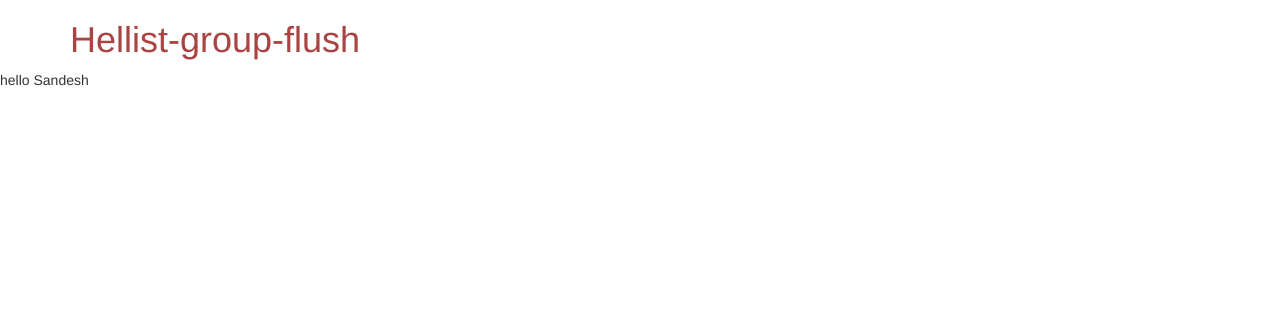
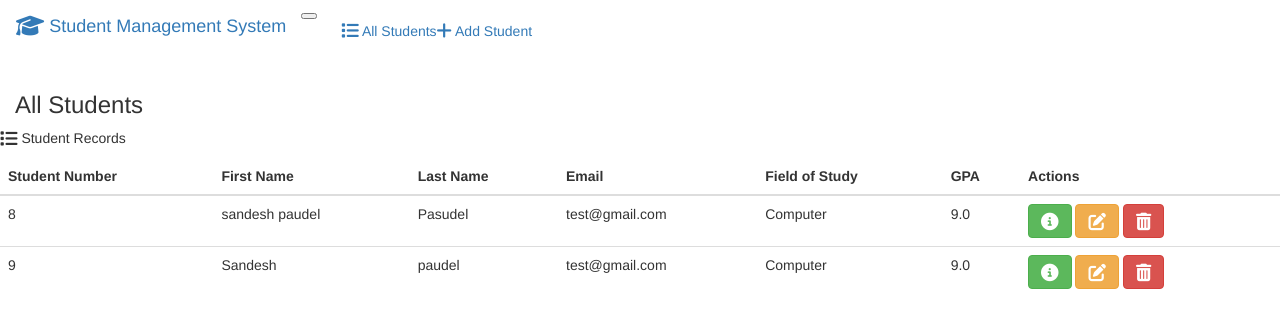
Before and after one commit to SandeshPAUDELs/student_managment_system, a Django app: page / in a window 1280 px wide. Shown: the top 328 px of the page. Run offline with Django 4.2, Linux system fonts and the light colour scheme; data comes from the database, SQL or seed files in the repository; both versions use the stored data as it was after the commit; some libraries are stand-ins or nearby versions.

Commit message:
crud complete

```diff
--- a/student/student/faculties/admin.py
+++ b/student/student/faculties/admin.py
@@ -2,4 +2,8 @@ from django.contrib import admin
 
 # Register your models here.
 from .models import faculties
-admin.site.register(faculties)
+# admin.site.register(faculties)
+class facultiesAdmin(admin.ModelAdmin):
+    list_display = ('student_number', 'first_name', 'last_name', 'email', 'field_of_study', 'gpa')
+
+admin.site.register(faculties, facultiesAdmin)
--- /dev/null
+++ b/student/student/faculties/templates/faculties/base.html
@@ -0,0 +1,54 @@
+<!DOCTYPE html>
+<html lang="en">
+<head>
+  {% load static %}
+<meta charset="utf-8">
+<meta http-equiv="X-UA-Compatible" content="IE=edge">
+<meta name="viewport" content="width=device-width, initial-scale=1">
+<title>Student Managment System</title>
+<link rel="stylesheet" href="https://fonts.googleapis.com/css?family=Roboto|Varela+Round">
+<link rel="stylesheet" href="https://fonts.googleapis.com/icon?family=Material+Icons">
+<link rel="stylesheet" href="https://maxcdn.bootstrapcdn.com/font-awesome/4.7.0/css/font-awesome.min.css">
+<link rel="stylesheet" href="https://maxcdn.bootstrapcdn.com/bootstrap/3.3.7/css/bootstrap.min.css">
+<link rel="stylesheet" href="https://cdnjs.cloudflare.com/ajax/libs/font-awesome/6.1.1/css/all.min.css">
+<script src="https://ajax.googleapis.com/ajax/libs/jquery/1.12.4/jquery.min.js"></script>
+<script src="https://maxcdn.bootstrapcdn.com/bootstrap/3.3.7/js/bootstrap.min.js"></script>
+<style>
+  ul{
+    list-style: none;
+  }
+</style>
+<body>
+  <nav class="navbar navbar-expand-lg">
+    <div class="container-fluid">
+      <a class="navbar-brand" href="">
+        <i class="fa-solid fa-graduation-cap fa-lg"></i> Student Management System
+      </a>
+      <button class="navbar-toggler" type="button" aria-label="Toggle navigation">
+        <span class="navbar-toggler-icon"></span>
+      </button>
+      <div class="collapse navbar-collapse" id="navbarColor01">
+        <ul class="navbar-nav me-auto">
+          <li class="nav-item">
+            <a class="nav-link" href="{% url 'index' %}">
+              <i class="fa-solid fa-list fa-lg"></i> All Students
+            </a>
+          </li>
+
+          <li class="nav-item">
+            <a class="nav-link" href="{% url 'add' %}">
+              <i class="fa-solid fa-plus fa-lg"></i> Add Student
+            </a>
+          </li>
+        </ul>
+      </div>
+    </div>
+  </nav>
+  <div class="container-fluid">
+    {% block body %}
+    {% endblock %}
+  </div>
+    </div>
+  </nav>
+  </body>
+</html>
--- a/student/student/faculties/templates/faculties/index.html
+++ b/student/student/faculties/templates/faculties/index.html
@@ -1,21 +1,117 @@
-<!DOCTYPE html>
-<html lang="en">
-<head>
-  {% load static %}
-<meta charset="utf-8">
-<meta http-equiv="X-UA-Compatible" content="IE=edge">
-<meta name="viewport" content="width=device-width, initial-scale=1">
-<title>Student Managment System</title>
-<link rel="stylesheet" href="https://fonts.googleapis.com/css?family=Roboto|Varela+Round">
-<link rel="stylesheet" href="https://fonts.googleapis.com/icon?family=Material+Icons">
-<link rel="stylesheet" href="https://maxcdn.bootstrapcdn.com/font-awesome/4.7.0/css/font-awesome.min.css">
-<link rel="stylesheet" href="https://maxcdn.bootstrapcdn.com/bootstrap/3.3.7/css/bootstrap.min.css">
-<script src="https://ajax.googleapis.com/ajax/libs/jquery/1.12.4/jquery.min.js"></script>
-<script src="https://maxcdn.bootstrapcdn.com/bootstrap/3.3.7/js/bootstrap.min.js"></script>
+{% extends "faculties/base.html" %}
 
-  <body>
-	<h1 class = "container text-danger">Hellist-group-flush</h1>
-    <p>hello Sandesh </p>
+{% block body %}
+<h3 class="m-4">All Students</h3>
+<div class="row">
+  <div class="col-12">
+    {% if students %}
+    <div class="card bg-light ms-4 me-4 mb-4">
+      <div class="card-header">
+        <i class="fa-solid fa-list fa-lg"></i> Student Records
+      </div>
+      <div class="card-body">
+        <p class="card-text">
+          <div class="table-responsive">
+            <table class="table table-hover">
+              <thead>
+                <tr>
+                  <th scope="col">Student Number</th>
+                  <th scope="col">First Name</th>
+                  <th scope="col">Last Name</th>
+                  <th scope="col">Email</th>
+                  <th scope="col">Field of Study</th>
+                  <th scope="col">GPA</th>
+                  <th scope="col">Actions</th>
+                </tr>
+              </thead>
+              <tbody>
+                {% for student in students %}
+                  <tr>
+                    <td>{{ student.student_number }}</td>
+                    <td>{{ student.first_name }}</td>
+                    <td>{{ student.last_name }}</td>
+                    <td>{{ student.email }}</td>
+                    <td>{{ student.field_of_study }}</td>
+                    <td>{{ student.gpa }}</td>
+                    <td>
+                      <button type="button" class="btn btn-success me-1" href="{% url 'student_details' student.id %}" data-toggle="modal" data-target="#myModal{{student.id}}">
+                        <i class="fa-solid fa-circle-info fa-lg"></i>
+                      </button>
 
-	</body>
-</html>
+                      <!-- Modal - View Student -->
+                      <div class="modal" id="myModal{{student.id}}" tabindex="-1" aria-labelledby="myModalLabel1" aria-hidden="true">
+                        <div class="modal-dialog" role="document">
+                          <div class="modal-content">
+                            <div class="modal-header">
+                              <h5 class="modal-title">
+                                Student: {{ student.first_name }} {{ student.last_name }}
+                              </h5>
+                              <button type="button" class="btn-close" data-dismiss="modal" aria-label="Close">
+                                <span aria-hidden="true"></span>
+                              </button>
+                            </div>
+                            <div class="modal-body">
+                              <ul class="list-unstyled">
+                                <li>Student Number: <strong>{{ student.student_number }}</strong></li>
+                                <li>First Name: <strong>{{ student.first_name }}</strong></li>
+                                <li>Last Name: <strong>{{ student.last_name }}</strong></li>
+                                <li>Email: <strong>{{ student.email }}</strong></li>
+                                <li>Field of Study: <strong>{{ student.field_of_study }}</strong></li>
+                                <li>GPA: <strong>{{ student.gpa }}</strong></li>
+                              </ul>
+                            </div>
+                            <div class="modal-footer">
+                              <button type="button" class="btn btn-primary" data-dismiss="modal">Close</button>
+                            </div>
+                          </div>
+                        </div>
+                      </div>
+
+                      <a class="btn btn-warning me-1" href="{% url 'edit' student.id %}">
+                        <i class="fa-solid fa-pen-to-square fa-lg"></i>
+                      </a>
+
+                      <button type="button" class="btn btn-danger" data-toggle="modal" data-target="#delete{{student.id}}">
+                        <i class="fa-solid fa-trash-can fa-lg"></i>
+                      </button>
+
+                      <!-- Modal - Delete Student -->
+                      <div class="modal" id="delete{{student.id}}" tabindex="-1" aria-labelledby="myModalLabel2" aria-hidden="true">
+                        <div class="modal-dialog" role="document">
+                          <div class="modal-content">
+                            <div class="modal-header">
+                              <h5 class="modal-title">
+                                Student: {{ student.first_name }} {{ student.last_name }}
+                              </h5>
+                              <button type="button" class="btn-close" data-dismiss="modal" aria-label="Close">
+                                <span aria-hidden="true"></span>
+                              </button>
+                            </div>
+                            <div class="modal-body">
+                              <p>Are you sure you want to delete this student?</p>
+                            </div>
+                            <div class="modal-footer">
+                              <form action="{% url 'delete' student.id %}" method="POST">
+                                {% csrf_token %}
+                                <input type="submit" class="btn btn-primary" value="Delete">
+                              </form>
+                              <button type="button" class="btn btn-secondary" data-bs-dismiss="modal">Cancel</button>
+                            </div>
+                          </div>
+                        </div>
+                      </div>
+                    </td>
+                  </tr>
+                {% endfor %}
+              </tbody>
+            </table>
+          </div>
+        </p>
+      </div>
+    </div>
+    {% else %}
+      <h5 class="alert alert-primary ms-4 me-4">No Student Records</h5>
+    {% endif %}
+  </div>
+</div>
+{% endblock %}
--- a/student/student/faculties/views.py
+++ b/student/student/faculties/views.py
@@ -4,12 +4,76 @@ from django.shortcuts import render
 from django.http import HttpResponseRedirect
 from django.urls import reverse
 from .models import faculties
-# from .forms import FacultiesForm
+from .forms import facultiesForm
 
 def index(request):
     faculties_list = faculties.objects.all()
-    context = {'faculties_list': faculties_list}
+    # context = {'faculties_list': faculties_list}
+    context = {'students': faculties_list}
     return render(request, 'faculties/index.html', context)
 
 def view_faculties(request, id):
     return HttpResponseRedirect(reverse('index'))
+
+
+
+def add(request):
+  if request.method == 'POST':
+    form = facultiesForm(request.POST)
+    if form.is_valid():
+      new_student_number = form.cleaned_data['student_number']
+      new_first_name = form.cleaned_data['first_name']
+      new_last_name = form.cleaned_data['last_name']
+      new_email = form.cleaned_data['email']
+      new_field_of_study = form.cleaned_data['field_of_study']
+      new_gpa = form.cleaned_data['gpa']
+
+      new_student = faculties(
+        student_number=new_student_number,
+        first_name=new_first_name,
+        last_name=new_last_name,
+        email=new_email,
+        field_of_study=new_field_of_study,
+        gpa=new_gpa
+      )
+      new_student.save()
+      return render(request, 'faculties/add.html', {
+        'form': facultiesForm(),
+        'success': True
+      })
+  else:
+    form = facultiesForm()
+  return render(request, 'faculties/add.html', {
+    'form': facultiesForm()
+  })
+
+
+def edit(request, id):
+  if request.method == 'POST':
+    student = faculties.objects.get(pk=id)
+    form = facultiesForm(request.POST, instance=student)
+    if form.is_valid():
+      form.save()
+      return render(request, 'faculties/edit.html', {
+        'form': form,
+        'success': True
+      })
+  else:
+    student = faculties.objects.get(pk=id)
+    form = facultiesForm(instance=student)
+  return render(request, 'faculties/edit.html', {
+    'form': form
+  })
+
+
+def delete(request, id):
+  if request.method == 'POST':
+    student = faculties.objects.get(pk=id)
+    student.delete()
+  return HttpResponseRedirect(reverse('index'))
+
+
+def student_details(request, id):
+    student = faculties(faculties, pk=id)
+    student.save()
+    return HttpResponseRedirect(reverse('index'))
--- a/student/student/student/urls.py
+++ b/student/student/student/urls.py
@@ -23,5 +23,10 @@ from django.conf import settings
 urlpatterns = [
     path('', views.index, name='index'),
     path('admin/', admin.site.urls),
+    path('<int:id>', views.view_faculties, name='view_faculties'),
+    path('add/', views.add, name='add'),
+    path('student/<int:id>/', views.student_details, name='student_details'),
+    path('edit/<int:id>/', views.edit, name='edit'),
+    path('delete/<int:id>/', views.delete, name='delete'),
 
 ] + static(settings.STATIC_URL, document_root=settings.STATIC_ROOT)
```
Also changed, not shown: student/student/faculties/templates/faculties/add.html (added, +29 -0 lines), student/student/faculties/templates/faculties/edit.html (added, +29 -0 lines), student/student/db.sqlite3, student/student/faculties/migrations/0001_initial.py (added).
